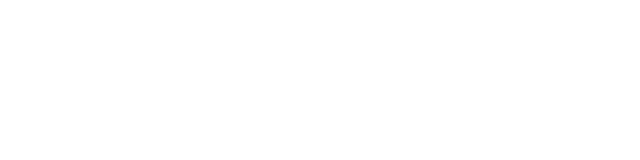
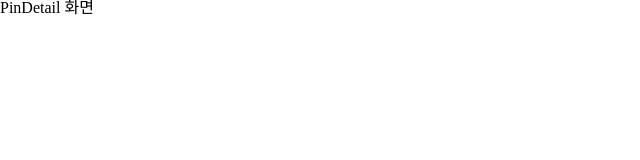
Before and after one commit to SOPTerest/SOPTerest-Client, a React (Create React App) app: page /detail/1 in a window 1280 px wide. Shown: the top 160 px of the page, without its empty margins (0-640 px from the left). Built offline with nearby package versions, Linux system fonts and the light colour scheme.

Commit message:
chore: 라우터 파일 설정

```diff
--- a/package.json
+++ b/package.json
@@ -10,9 +10,13 @@
     "@types/node": "^16.7.13",
     "@types/react": "^18.0.0",
     "@types/react-dom": "^18.0.0",
+    "@types/react-router-dom": "^5.3.3",
     "@types/styled-components": "^5.1.25",
+    "i": "^0.3.7",
+    "npm": "^8.10.0",
     "react": "^18.0.0",
     "react-dom": "^18.0.0",
+    "react-router-dom": "^6.3.0",
     "react-scripts": "5.0.1",
     "styled-components": "^5.3.5",
     "styled-reset": "^4.3.4",
--- a/src/App.tsx
+++ b/src/App.tsx
@@ -1,9 +1,11 @@
 import GlobalStyle from './globalStyles';
+import Router from './router';
 
 export default function App() {
   return (
     <div>
       <GlobalStyle />
+      <Router />
     </div>
   );
 }
--- /dev/null
+++ b/src/pages/Pin.tsx
@@ -0,0 +1,3 @@
+export default function Pin() {
+  return <div>Pin 화면</div>;
+}
--- /dev/null
+++ b/src/pages/PinDetail.tsx
@@ -0,0 +1,3 @@
+export default function PinDetail() {
+  return <div>PinDetail 화면</div>;
+}
--- /dev/null
+++ b/src/pages/PinEdit.tsx
@@ -0,0 +1,3 @@
+export default function PinEdit() {
+  return <div>PinEdit 화면</div>;
+}
--- /dev/null
+++ b/src/router.tsx
@@ -0,0 +1,16 @@
+import { BrowserRouter, Routes, Route } from 'react-router-dom';
+import Pin from './pages/Pin';
+import PinDetail from './pages/PinDetail';
+import PinEdit from './pages/PinEdit';
+
+export default function Router() {
+  return (
+    <BrowserRouter>
+      <Routes>
+        <Route path="/" element={<Pin />} />
+        <Route path="/detail/:id" element={<PinDetail />} />
+        <Route path="/edit/:id" element={<PinEdit />} />
+      </Routes>
+    </BrowserRouter>
+  );
+}
```
Also changed, not shown: 1 other file (tests, documents, lock files or other folders).
